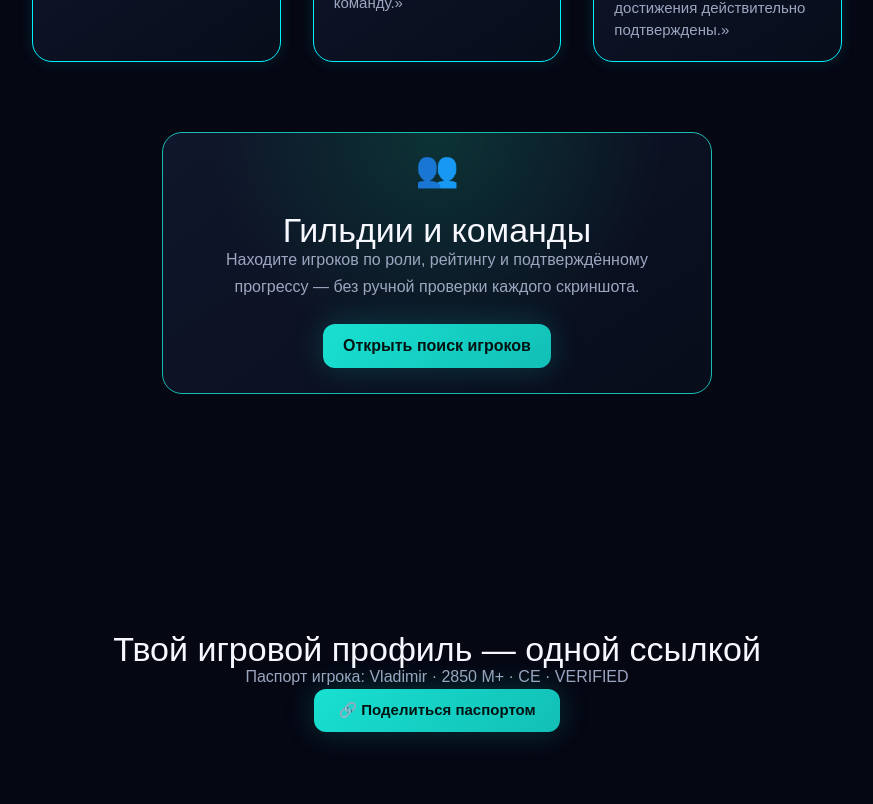
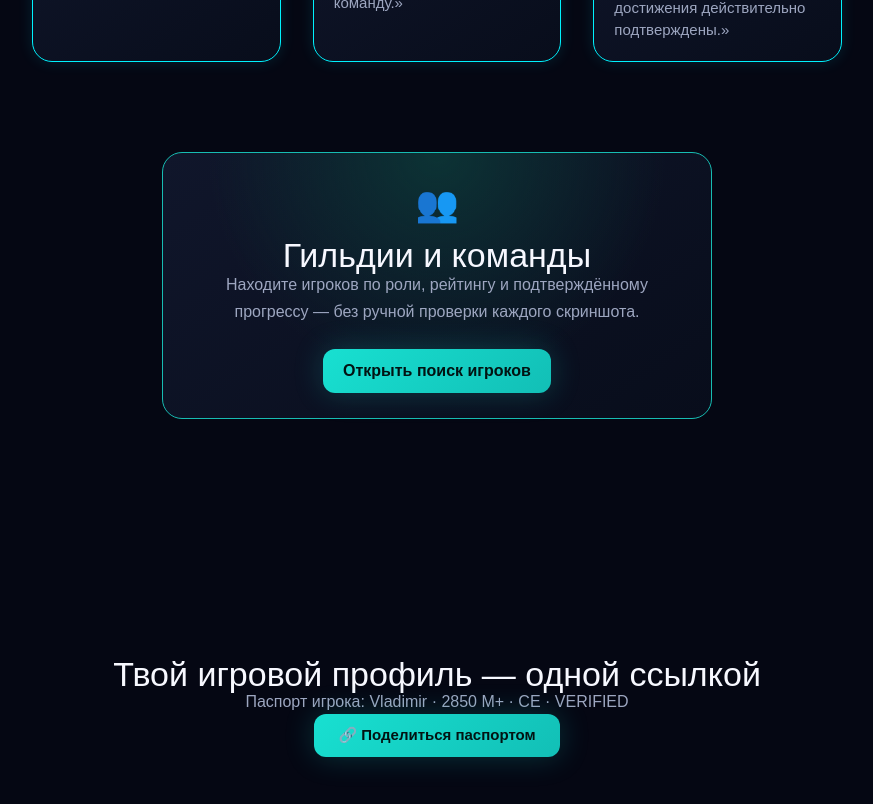
Before and after one commit to vesttrading/gamepro-market, a Next.js app: page / in a window 1280 px wide. Shown: the part 3680-4484 px from the top of the page, without its empty margins (203-1076 px from the left). Built offline with nearby package versions, Linux system fonts and the light colour scheme; no server answers.

Commit message:
Clean up styles for guilds section
Removed margin and padding styles for guilds section.

```diff
--- a/app/globals.css
+++ b/app/globals.css
@@ -439,14 +439,6 @@ section#guilds div[class*="jsx-"] {
     margin: 0 auto;
 }
 
-/* Жестко поднимаем иконку и заголовок внутри блока гильдий */
-section#guilds img,
-section#guilds h1,
-section#guilds h2,
-section#guilds div {
-    margin-top: 10px !important;
-    padding-top: 0 !important;
-}
 
 /* =========================
    ТВОЙ ИГРОВОЙ ПРОФИЛЬ
```
